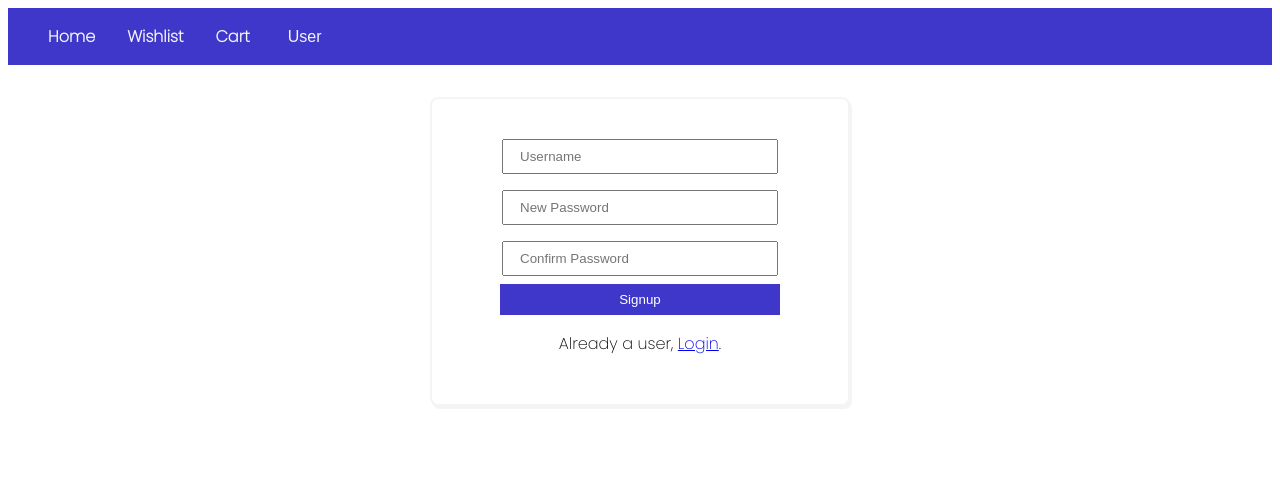
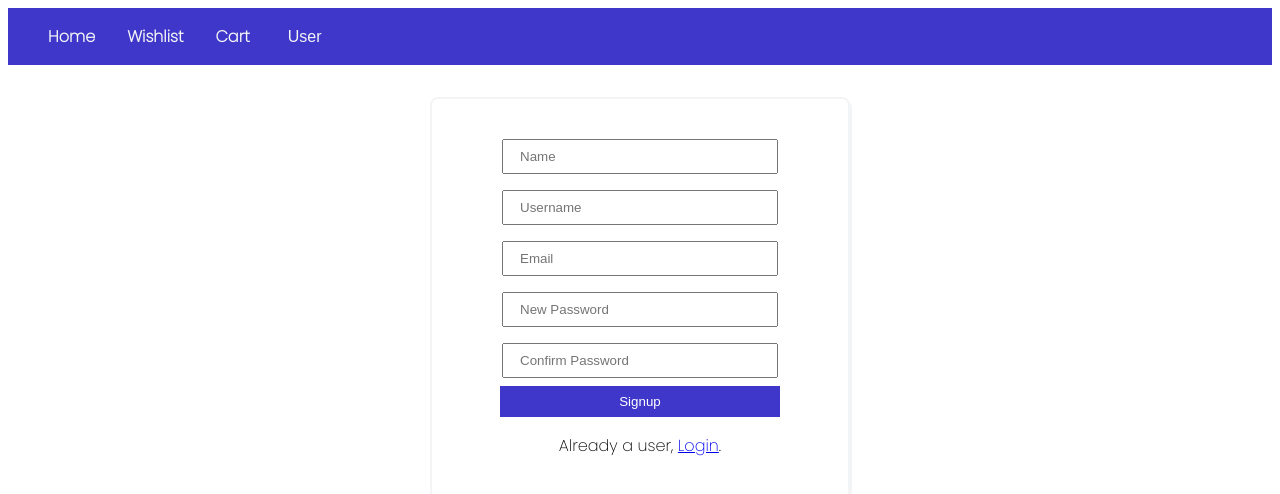
Before and after one commit to priyanshu769/agate-2.0, a React (Create React App) app: page /signup in a window 1280 px wide. Shown: the top 494 px of the page. Built offline with nearby package versions, Linux system fonts and the light colour scheme.

Commit message:
Feat: Signup

```diff
--- a/src/Pages/LoginSignup/Signup.jsx
+++ b/src/Pages/LoginSignup/Signup.jsx
@@ -1,15 +1,73 @@
-import React from 'react'
+import React, { useState } from 'react'
 import './LoginSignup.css'
 import { Link } from 'react-router-dom'
+import { signupHandle } from '../../Utils'
+import { useAuth } from '../../Context/AuthContext'
 
 export const Signup = () => {
+  const [name, setName] = useState('')
+  const [username, setUsername] = useState('')
+  const [email, setEmail] = useState('')
+  const [password, setPassword] = useState('')
+  const [rePassword, setRePasswrod] = useState('')
+  const { auth, authDispatch } = useAuth()
+
+  const signup = () => {
+    if (password === rePassword) {
+      signupHandle(
+        auth.loggedInToken,
+        name,
+        username,
+        email,
+        rePassword,
+        authDispatch,
+      )
+    }
+  }
+
   return (
     <div className="loginSignupBox">
-      <input className="inputBox" placeholder="Username" type='text' />
-      <input className="inputBox" placeholder="New Password" type='password' />
-      <input className="inputBox" placeholder="Confirm Password" type='password' />
-      <button className="loginSignupBtn">Signup</button>
-      <p>Already a user, <Link to='/login'>Login</Link>.</p>
+      <input
+        value={name}
+        onChange={(e) => setName(e.target.value)}
+        className="inputBox"
+        placeholder="Name"
+        type="text"
+      />
+      <input
+        value={username}
+        onChange={(e) => setUsername(e.target.value)}
+        className="inputBox"
+        placeholder="Username"
+        type="text"
+      />
+      <input
+        value={email}
+        onChange={(e) => setEmail(e.target.value)}
+        className="inputBox"
+        placeholder="Email"
+        type="text"
+      />
+      <input
+        value={password}
+        onChange={(e) => setPassword(e.target.value)}
+        className="inputBox"
+        placeholder="New Password"
+        type="password"
+      />
+      <input
+        value={rePassword}
+        onChange={(e) => setRePasswrod(e.target.value)}
+        className="inputBox"
+        placeholder="Confirm Password"
+        type="password"
+      />
+      <button onClick={() => signup()} className="loginSignupBtn">
+        Signup
+      </button>
+      <p>
+        Already a user, <Link to="/login">Login</Link>.
+      </p>
     </div>
   )
 }
--- a/src/Utils/Utility.js
+++ b/src/Utils/Utility.js
@@ -33,6 +33,32 @@ export const loginHandler = async (
       console.log('Login Failed!', error)
       setWrongCredentials(true)
     }
+  }
+}
+
+export const signupHandle = async (userToken, name, username, email, password, authDispatch) => {
+  try {
+    if(!userToken){
+    const signupResponse = await axios.post(
+      'https://api-agate.herokuapp.com/signup',
+      {
+        name: name,
+        username: username,
+        email: email,
+        password: password,
+      },
+    )
+    if (signupResponse.data.success) {
+      localStorage.setItem(
+        'loggedInAgate',
+        JSON.stringify({ token: signupResponse.data.token }),
+      )
+      authDispatch({TYPE: 'set_loggedInToken', PAYLOAD: signupResponse.data.token})
+      authDispatch({TYPE: 'set_user', PAYLOAD: signupResponse.data.user})
+    }
+  } else console.log('User already logged in.')
+  } catch (error) {
+    console.log('Something went wrong', error)
   }
 }
 
--- a/src/Utils/index.js
+++ b/src/Utils/index.js
@@ -10,6 +10,7 @@ export {
   removeFromCartHandle,
   addToWishlistHandle,
   logoutHandle,
+  signupHandle,
 } from './Utility'
 export { PrivateRoute } from './PrivateRoute.jsx'
 export { ReversePrivateRoute } from './ReversePrivateRoute.jsx'
```
